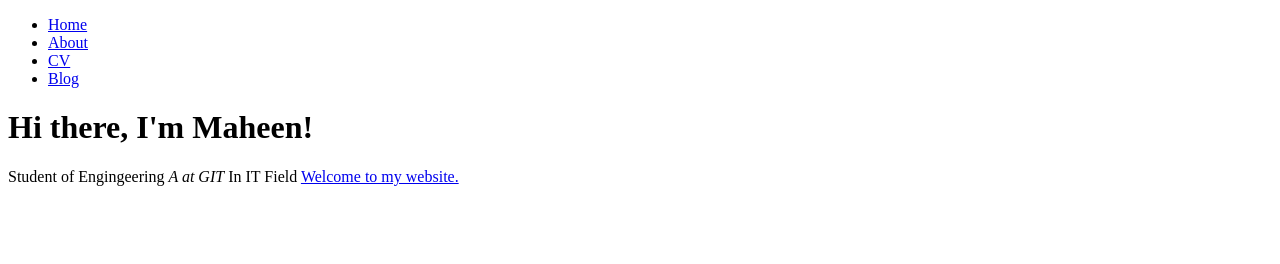
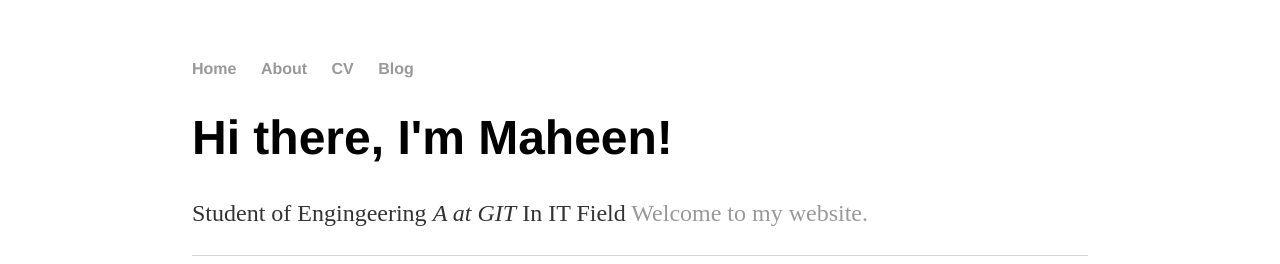
Before and after one commit to Maheen16/maheen16.github.io, a plain HTML site: page index.html in a window 1280 px wide. Drawn offline with Linux system fonts and the light colour scheme.

Commit message:
Update index.html

```diff
--- a/index.html
+++ b/index.html
@@ -1,7 +1,9 @@
 <!DOCTYPE html>
 <html>
 	<head>
-		<title>Hank Quinlan, Horrible Cop</title>
+		<title>Maheen Mogal</title>
+		<!-- link to main stylesheet -->
+		<link rel="stylesheet" type="text/css" href="/css/main.css">
 	</head>
 	<body>
 		<nav>
```
